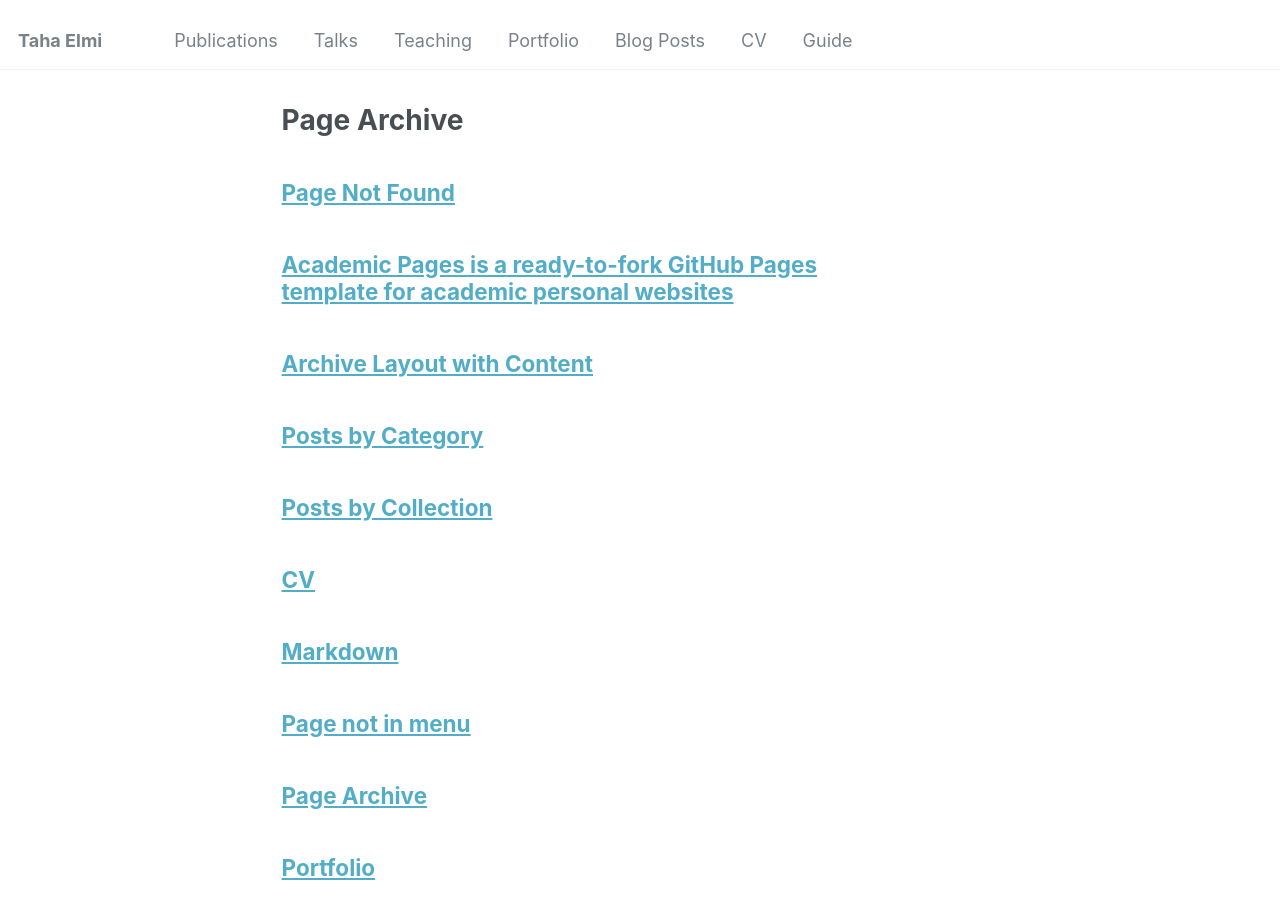
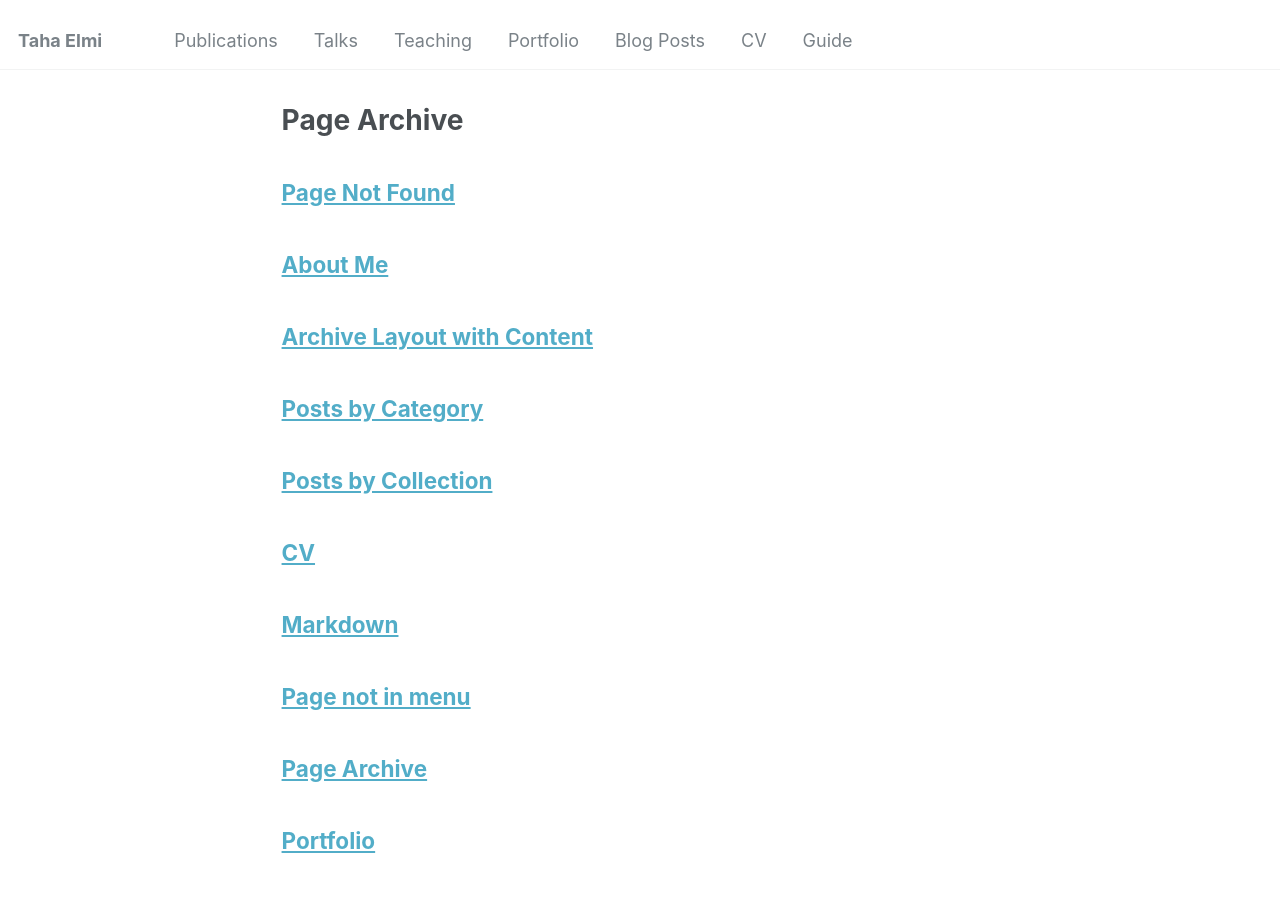
Before and after one commit to Taha-Elmi/Taha-Elmi, a Jekyll site: the page built from _pages/page-archive.html, in a window 1280 px wide and 900 px high. Built offline with Jekyll 4.4.1, drawn with Linux system fonts in a browser that asks for light colours; part of the change alters nothing that is shown.

Commit message:
about file has been updated

```diff
--- a/_pages/about.md
+++ b/_pages/about.md
@@ -1,49 +1,33 @@
 ---
-permalink: /
-title: "Academic Pages is a ready-to-fork GitHub Pages template for academic personal websites"
+permalink: /about/
+title: "About Me"
 author_profile: true
 redirect_from:
   - /about/
   - /about.html
 ---
 
-This is the front page of a website that is powered by the [Academic Pages template](https://github.com/academicpages/academicpages.github.io) and hosted on GitHub pages. [GitHub pages](https://pages.github.com) is a free service in which websites are built and hosted from code and data stored in a GitHub repository, automatically updating when a new commit is made to the repository. This template was forked from the [Minimal Mistakes Jekyll Theme](https://mmistakes.github.io/minimal-mistakes/) created by Michael Rose, and then extended to support the kinds of content that academics have: publications, talks, teaching, a portfolio, blog posts, and a dynamically-generated CV. You can fork [this template](https://github.com/academicpages/academicpages.github.io) right now, modify the configuration and markdown files, add your own PDFs and other content, and have your own site for free, with no ads!
+I am a passionate computer engineer with a strong background in programming, mathematics, and artificial intelligence. My love for games since adolescence and admiration for game developers have inspired me to pursue a career in game development and design. Over the years, I’ve worked on various projects that showcase my technical skills, creativity, and problem-solving abilities.
 
-A data-driven personal website
-======
-Like many other Jekyll-based GitHub Pages templates, Academic Pages makes you separate the website's content from its form. The content & metadata of your website are in structured markdown files, while various other files constitute the theme, specifying how to transform that content & metadata into HTML pages. You keep these various markdown (.md), YAML (.yml), HTML, and CSS files in a public GitHub repository. Each time you commit and push an update to the repository, the [GitHub pages](https://pages.github.com/) service creates static HTML pages based on these files, which are hosted on GitHub's servers free of charge.
+## Academic Background
+I hold a **Bachelor’s degree in Computer Engineering**, during which I gained extensive experience in programming and AI. My coursework and projects included developing interactive applications, implementing AI-based solutions, and delving into game environments. My **bachelor’s thesis** focused on artificial intelligence, providing me with a solid foundation for pursuing advanced studies in game development.
 
-Many of the features of dynamic content management systems (like Wordpress) can be achieved in this fashion, using a fraction of the computational resources and with far less vulnerability to hacking and DDoSing. You can also modify the theme to your heart's content without touching the content of your site. If you get to a point where you've broken something in Jekyll/HTML/CSS beyond repair, your markdown files describing your talks, publications, etc. are safe. You can rollback the changes or even delete the repository and start over - just be sure to save the markdown files! Finally, you can also write scripts that process the structured data on the site, such as [this one](https://github.com/academicpages/academicpages.github.io/blob/master/talkmap.ipynb) that analyzes metadata in pages about talks to display [a map of every location you've given a talk](https://academicpages.github.io/talkmap.html).
+As a teaching assistant for **Advanced Programming** and **Computational Intelligence**, I graded assignments, conducted Q&A sessions, and created projects that challenged students to think critically and solve complex problems. I particularly enjoyed guiding students in building graphical and interactive projects, such as implementing **Clash Royale** in JavaFX.
 
-Getting started
-======
-1. Register a GitHub account if you don't have one and confirm your e-mail (required!)
-1. Fork [this template](https://github.com/academicpages/academicpages.github.io) by clicking the "Use this template" button in the top right.
-1. Go to the repository's settings (rightmost item in the tabs that start with "Code", should be below "Unwatch"). Rename the repository "[your GitHub username].github.io", which will also be your website's URL.
-1. Set site-wide configuration and create content & metadata (see below -- also see [this set of diffs](http://archive.is/3TPas) showing what files were changed to set up [an example site](https://getorg-testacct.github.io) for a user with the username "getorg-testacct")
-1. Upload any files (like PDFs, .zip files, etc.) to the files/ directory. They will appear at https://[your GitHub username].github.io/files/example.pdf.
-1. Check status by going to the repository settings, in the "GitHub pages" section
+## Professional Interests
+I am currently exploring opportunities to combine my programming expertise with my passion for games by pursuing a master’s degree related to **game development and design**. I aim to deepen my understanding of game design principles and AI in games while connecting with experts in the field. My ultimate goal is to contribute to innovative and engaging games that leave a lasting impression on players.
 
-Site-wide configuration
-------
-The main configuration file for the site is in the base directory in [_config.yml](https://github.com/academicpages/academicpages.github.io/blob/master/_config.yml), which defines the content in the sidebars and other site-wide features. You will need to replace the default variables with ones about yourself and your site's github repository. The configuration file for the top menu is in [_data/navigation.yml](https://github.com/academicpages/academicpages.github.io/blob/master/_data/navigation.yml). For example, if you don't have a portfolio or blog posts, you can remove those items from that navigation.yml file to remove them from the header.
+## Extracurricular Activities
+I am an active participant in the tech and gaming community. As a member of my university's **Students' Scientific Chapter**, I organized and participated in events such as **AUT GameCraft**, which included workshops, talks, and game jams. During my tenure as president, I successfully organized the third GameCraft, a highlight of my extracurricular journey. These experiences helped me expand my network, develop game projects using Unity, and hone my event management skills.
 
-Create content & metadata
-------
-For site content, there is one markdown file for each type of content, which are stored in directories like _publications, _talks, _posts, _teaching, or _pages. For example, each talk is a markdown file in the [_talks directory](https://github.com/academicpages/academicpages.github.io/tree/master/_talks). At the top of each markdown file is structured data in YAML about the talk, which the theme will parse to do lots of cool stuff. The same structured data about a talk is used to generate the list of talks on the [Talks page](https://academicpages.github.io/talks), each [individual page](https://academicpages.github.io/talks/2012-03-01-talk-1) for specific talks, the talks section for the [CV page](https://academicpages.github.io/cv), and the [map of places you've given a talk](https://academicpages.github.io/talkmap.html) (if you run this [python file](https://github.com/academicpages/academicpages.github.io/blob/master/talkmap.py) or [Jupyter notebook](https://github.com/academicpages/academicpages.github.io/blob/master/talkmap.ipynb), which creates the HTML for the map based on the contents of the _talks directory).
+## Projects and Achievements
+- **Sea Battle (Python)**: An OOP-based project designed to teach advanced programming concepts.
+- **Flappy Bird (Pygame)**: A fun and engaging project to introduce students to game development.
+- **Clash Royale (JavaFX)**: A comprehensive implementation as a final project for Advanced Programming.
+- **AI-Powered Solutions**: Worked on projects and assignments integrating AI concepts into practical applications.
 
-**Markdown generator**
+## Personal Website
+This website serves as a platform to share my journey, showcase my projects, and connect with like-minded individuals in the tech and gaming industry. Feel free to explore my portfolio, read about my experiences, and get in touch!
 
-The repository includes [a set of Jupyter notebooks](https://github.com/academicpages/academicpages.github.io/tree/master/markdown_generator
-) that converts a CSV containing structured data about talks or presentations into individual markdown files that will be properly formatted for the Academic Pages template. The sample CSVs in that directory are the ones I used to create my own personal website at stuartgeiger.com. My usual workflow is that I keep a spreadsheet of my publications and talks, then run the code in these notebooks to generate the markdown files, then commit and push them to the GitHub repository.
-
-How to edit your site's GitHub repository
-------
-Many people use a git client to create files on their local computer and then push them to GitHub's servers. If you are not familiar with git, you can directly edit these configuration and markdown files directly in the github.com interface. Navigate to a file (like [this one](https://github.com/academicpages/academicpages.github.io/blob/master/_talks/2012-03-01-talk-1.md) and click the pencil icon in the top right of the content preview (to the right of the "Raw | Blame | History" buttons). You can delete a file by clicking the trashcan icon to the right of the pencil icon. You can also create new files or upload files by navigating to a directory and clicking the "Create new file" or "Upload files" buttons.
-
-Example: editing a markdown file for a talk
-![Editing a markdown file for a talk](/images/editing-talk.png)
-
-For more info
-------
-More info about configuring Academic Pages can be found in [the guide](https://academicpages.github.io/markdown/), the [growing wiki](https://github.com/academicpages/academicpages.github.io/wiki), and you can always [ask a question on GitHub](https://github.com/academicpages/academicpages.github.io/discussions). The [guides for the Minimal Mistakes theme](https://mmistakes.github.io/minimal-mistakes/docs/configuration/) (which this theme was forked from) might also be helpful.
+---
+Thank you for visiting my website. Let’s connect and build something amazing together!
```
